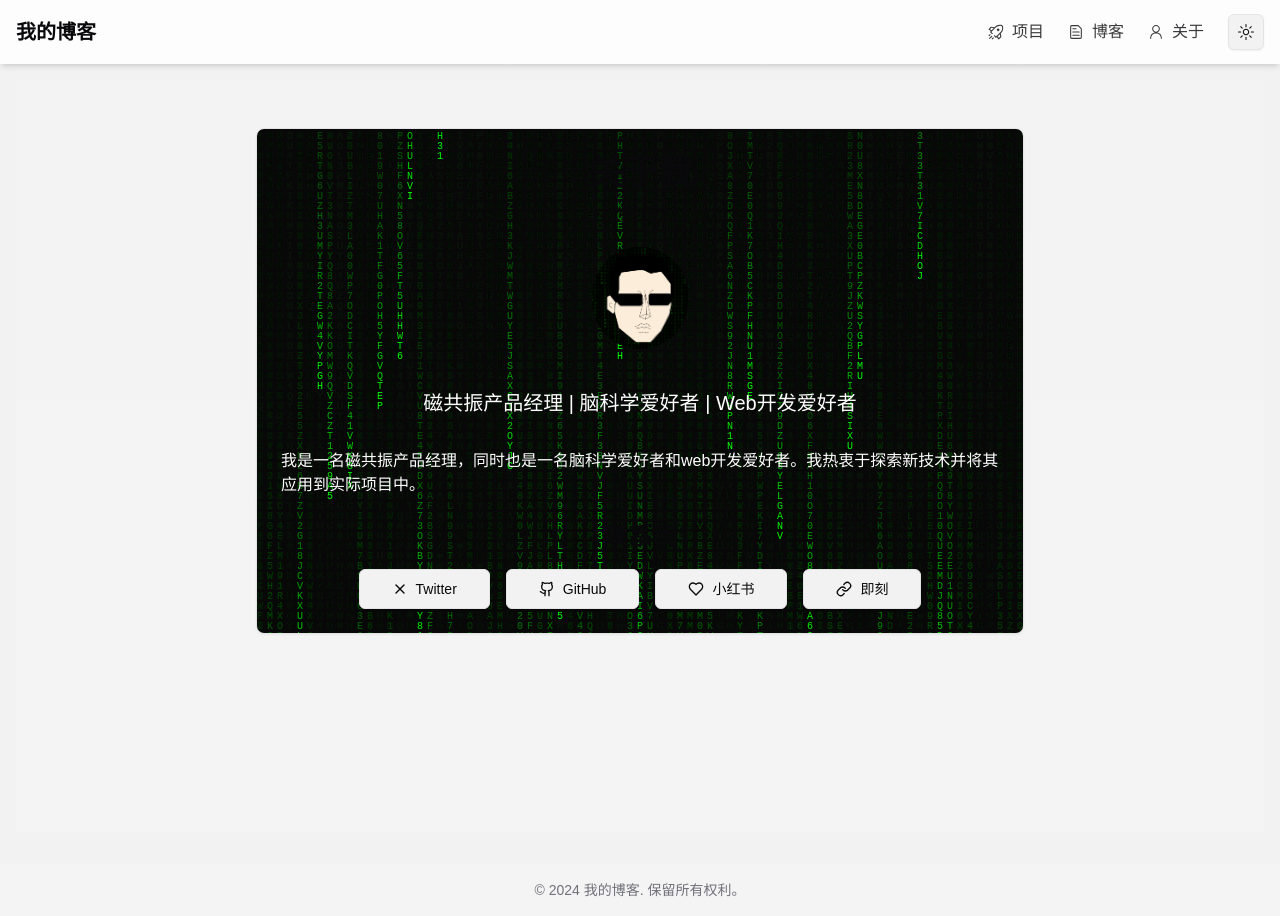
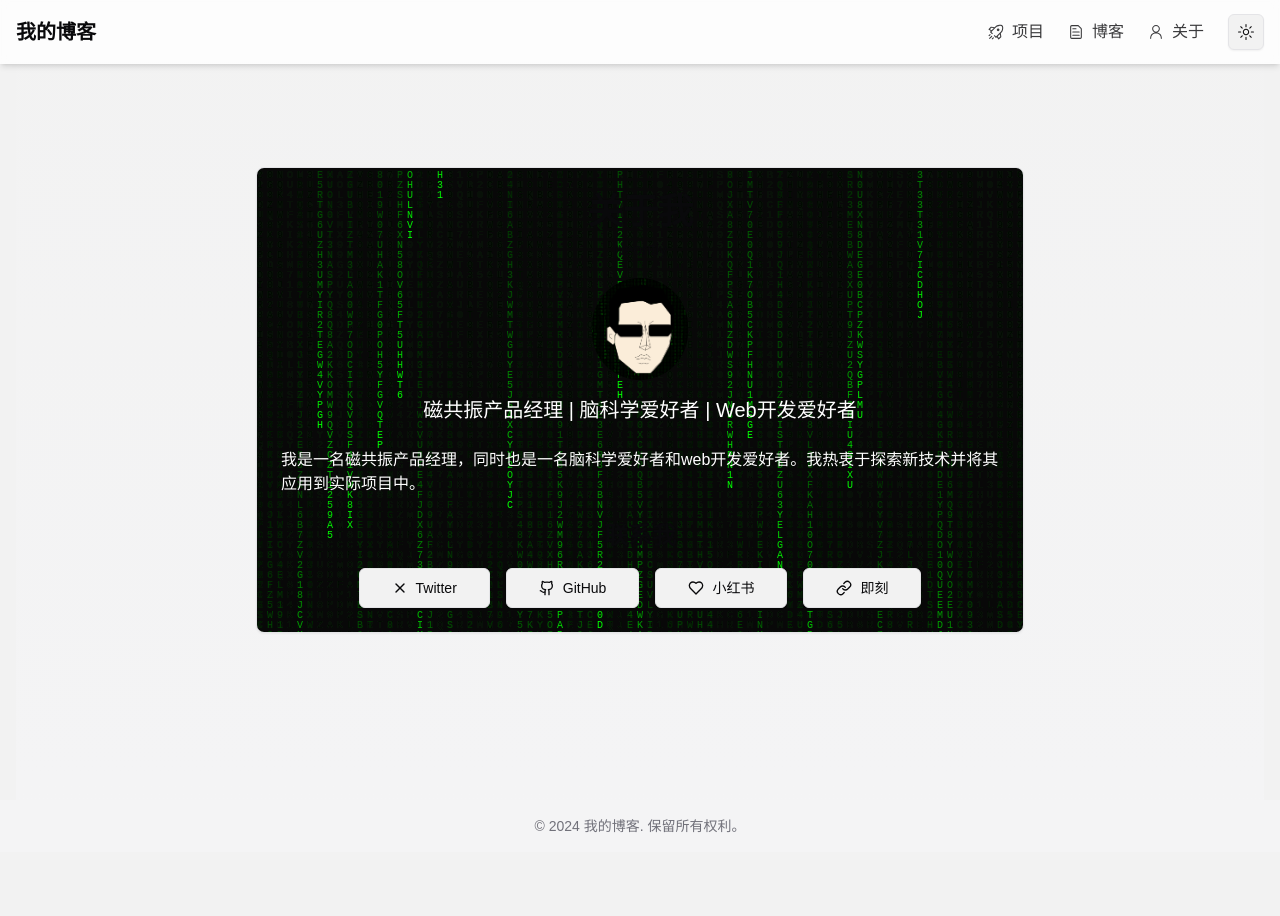
Before and after one commit to orange-office/next-shad-blog-template, a Next.js app: page /about in a window 1280 px wide. After the commit the page ends 852 px from the top, so only its background shows below. Built offline with nearby package versions, Linux system fonts and the light colour scheme.

Commit message:
更新样式

```diff
--- a/src/app/about/page.tsx
+++ b/src/app/about/page.tsx
@@ -7,20 +7,20 @@ import Image from "next/image"
 
 export default function About() {
   return (
-    <main className="min-h-screen bg-gradient-to-b from-background to-secondary">
-      <div className="container mx-auto px-4 py-4">
-        <Card className="max-w-3xl mx-auto mt-20 relative overflow-hidden">
+    <main className="min-h-screen bg-gradient-to-b from-background to-secondary flex items-center justify-center py-8">
+      <div className="container mx-auto px-4">
+        <Card className="max-w-3xl mx-auto relative overflow-hidden">
           <MatrixRain />
           <div className="relative z-10">
-            <CardHeader>
+            <CardHeader className="pb-4">
               <CardTitle className="text-4xl font-bold text-center">关于我</CardTitle>
               <Link href="/about" className="text-center block">
-                <p className="mb-6 hover:underline">Neontiy</p>
-                <Image src="/images/matrix-neonity-avatar.png" alt="头像" width={96} height={96} className="rounded-full mx-auto mb-4" />
+                <p className="mb-4 hover:underline">Neontiy</p>
+                <Image src="/images/matrix-neonity-avatar.png" alt="头像" width={96} height={96} className="rounded-full mx-auto" />
               </Link>
             </CardHeader>
-            <CardContent>
-              <p className="text-xl text-center mb-8 text-white">磁共振产品经理 | 脑科学爱好者 | Web开发爱好者</p>
+            <CardContent className="pt-0">
+              <p className="text-xl text-center mb-6 text-white">磁共振产品经理 | 脑科学爱好者 | Web开发爱好者</p>
               <p className="mb-6 text-white">
                 我是一名磁共振产品经理，同时也是一名脑科学爱好者和web开发爱好者。我热衷于探索新技术并将其应用到实际项目中。
               </p>
--- a/src/app/globals.css
+++ b/src/app/globals.css
@@ -125,3 +125,19 @@ body {
     @apply px-4 sm:px-6 lg:px-8;
   }
 }
+
+/* 添加以下全局样式 */
+html, body {
+  height: 100%;
+}
+
+body {
+  display: flex;
+  flex-direction: column;
+}
+
+#__next {
+  flex: 1 0 auto;
+  display: flex;
+  flex-direction: column;
+}
--- a/src/app/layout.tsx
+++ b/src/app/layout.tsx
@@ -26,9 +26,9 @@ export default function RootLayout({
   children: React.ReactNode;
 }>) {
   return (
-    <html lang="zh">
+    <html lang="zh" className="h-full">
       <body
-        className={`${geistSans.variable} ${geistMono.variable} antialiased min-h-screen flex flex-col`}
+        className={`${geistSans.variable} ${geistMono.variable} antialiased flex flex-col min-h-screen`}
       >
         <ThemeProvider
           attribute="class"
@@ -36,15 +36,17 @@ export default function RootLayout({
           enableSystem
           disableTransitionOnChange
         >
+          <div className="flex flex-col flex-grow">
             <NavBar />
             <main className="flex-grow bg-background text-foreground">
-            <div className="container mx-auto px-4 py-8">
+              <div className="container mx-auto px-4">
                 {children}
               </div>
             </main>
             <footer className="bg-muted py-4 text-center text-sm text-muted-foreground">
               © {new Date().getFullYear()} 我的博客. 保留所有权利。
             </footer>
+          </div>
         </ThemeProvider>
         <script
           dangerouslySetInnerHTML={{
```
Lines whose indentation alone changed are shown as unchanged.
